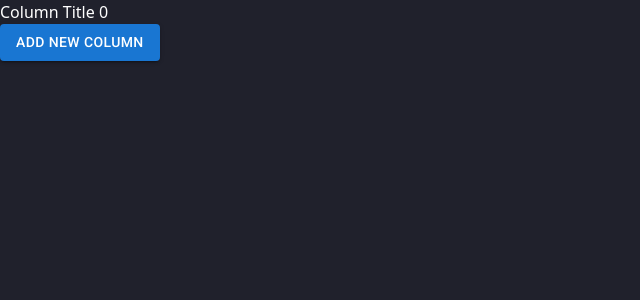
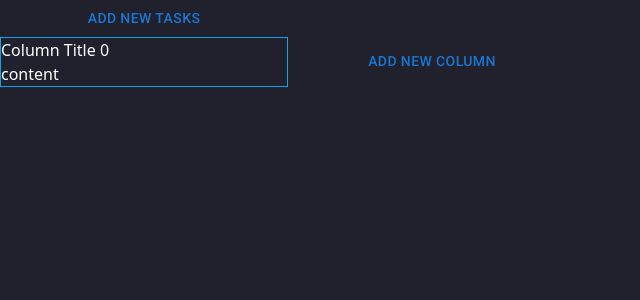
Before and after one commit to sarvesh-gaurishankar-sawant/team-progress-tracker, a React (Create React App) app in the folder frontend/: page / in a window 1280 px wide. Both pictures are taken after a click on the button "ADD NEW COLUMN". Shown: the top 300 px of the page, without its empty margins (0-640 px from the left). Built offline with nearby package versions, Linux system fonts and the light colour scheme.

Commit message:
Add button to add task

```diff
--- a/frontend/src/components/Boards/Board.tsx
+++ b/frontend/src/components/Boards/Board.tsx
@@ -1,6 +1,7 @@
 import { useState } from "react"
 import EmptyBoard from "./EmptyBoard"
-import DisplayColumn from "./DisplayColumn";
+import DisplayColumn from "../Columns/DisplayColumn";
+import { Button } from "@mui/material";
 
 type Column = {
   index: number;
@@ -12,7 +13,8 @@ export default function Board() {
   const [columns, setColumns] = useState<Column[]>([]);
 
   return (
-    <div>
+    <div className="overflow-x-auto h-screen">
+        <Button key="add_new_column" className="w-72 border border-sky-500" onClick={() => {createNewColumn()}}>Add new tasks</Button>
         {columns.length === 0 && <EmptyBoard createNewColumn={createNewColumn} />}
         {columns.length !== 0 && <DisplayColumn columns={columns} createNewColumn={createNewColumn}/>}
     </div>
--- a/frontend/src/components/Boards/Column.tsx
+++ /dev/null
@@ -1,5 +0,0 @@
-export default function Column() {
-  return (
-    <div>Column</div>
-  )
-}
--- a/frontend/src/components/Boards/DisplayColumn.tsx
+++ /dev/null
@@ -1,22 +0,0 @@
-import { Button } from "@mui/material";
-
-type Column = {
-    index: number;
-    title: string;
-}
-
-interface Props {
-    columns: Column[];
-    createNewColumn: () => void
-}
-
-export default function DisplayColumn({ columns, createNewColumn }: Props) {
-
-  return (
-    <div>
-        <div>{columns.map(column => <div key={column.index}>{column.title}</div>)}</div>
-        <Button variant="contained" className="self-center" onClick={() => {createNewColumn()}}>Add new column</Button>
-    </div>
-
-  )
-}
--- /dev/null
+++ b/frontend/src/components/Columns/Column.tsx
@@ -0,0 +1,20 @@
+
+type Column = {
+  index: number;
+  title: string;
+}
+
+interface Props {
+  column: Column;
+}
+
+export default function Column({ column }: Props) {
+  return (
+    <div className="w-72 border border-sky-500">
+      {/* Column Title */}
+      <div key={column.index}>{column.title}</div>
+      {/* Tasks */}
+      <div>content</div>
+    </div>
+  )
+}
--- /dev/null
+++ b/frontend/src/components/Columns/DisplayColumn.tsx
@@ -0,0 +1,23 @@
+import { Button } from "@mui/material";
+import Column from "./Column";
+
+type Column = {
+    index: number;
+    title: string;
+}
+
+interface Props {
+    columns: Column[];
+    createNewColumn: () => void
+}
+
+export default function DisplayColumn({ columns, createNewColumn }: Props) {
+
+  const allColumns = columns.map(column => <Column key={column.index} column={column}/>);
+  return (
+    <div className="flex flex-row">
+        <div className="flex flex-row">{[...allColumns, <Button key="add_new_column" className="w-72 border border-sky-500" onClick={() => {createNewColumn()}}>Add new column</Button>]}</div>
+    </div>
+
+  )
+}
--- /dev/null
+++ b/frontend/src/components/Tasks/TasksPreview.tsx
@@ -0,0 +1,7 @@
+function TasksPreview() {
+  return (
+    <div>TasksPreview</div>
+  )
+}
+
+export default TasksPreview
```
